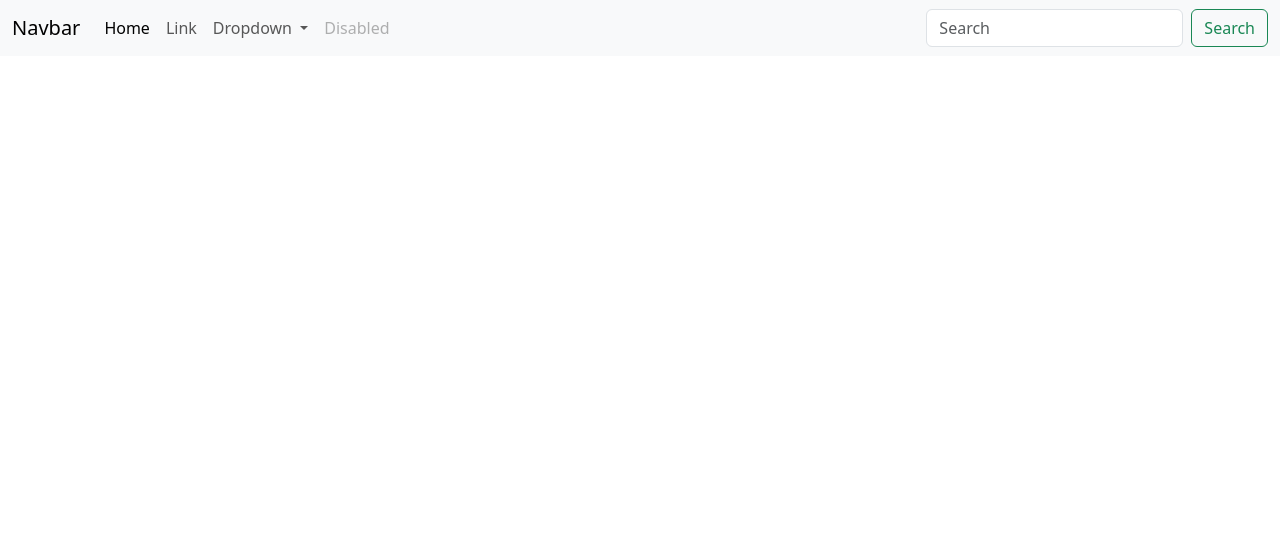
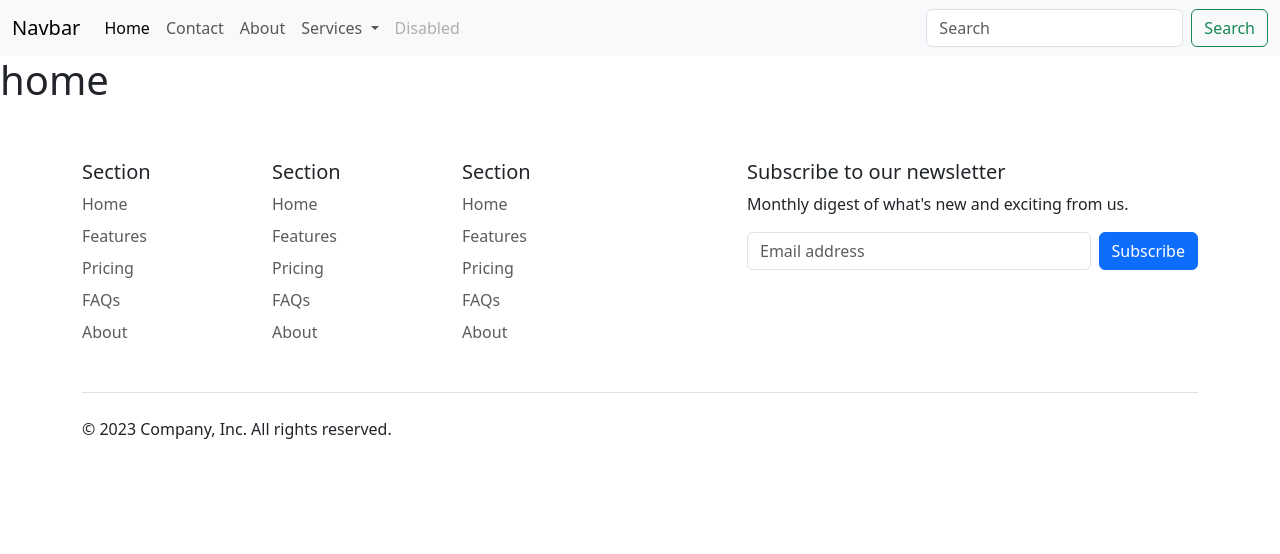
Before and after one commit to banvro/3-to-4-AI-august, a Flask app: page /show in a window 1280 px wide. Shown: the top 554 px of the page. Run offline with Flask 3, Linux system fonts and the light colour scheme.

Commit message:
working with jij=nja 2

```diff
--- a/python-web-august/flask-classes-september/app.py
+++ b/python-web-august/flask-classes-september/app.py
@@ -1,7 +1,7 @@
 from flask import Flask, render_template
 app = Flask(__name__)
 
-@app.route("/")
+@app.route("/car")
 def home():
     return "welcom to my flask app..."
 
@@ -13,5 +13,28 @@ def about(id):
 def showpage():
     return render_template("home.html")
 
+
+@app.route("/myfrom")
+def showfome():
+    return render_template("myfrom.html")
+
+
+
+@app.route("/")
+def home1():
+    return render_template("home.html")
+
+@app.route("/about-us")
+def about1():
+    return render_template("about.html")
+
+@app.route("/contact-us")
+def contact1():
+    return render_template("contact.html")
+
+@app.route("/services")
+def services():
+    return render_template("services.html")
+
 if __name__ == "__main__":
     app.run(debug = True)
--- /dev/null
+++ b/python-web-august/flask-classes-september/templates/base.html
@@ -0,0 +1,116 @@
+<!doctype html>
+<html lang="en">
+  <head>
+    <meta charset="utf-8">
+    <meta name="viewport" content="width=device-width, initial-scale=1">
+    <title>{% block title %}{% endblock title %} | My</title>
+    <link href="https://cdn.jsdelivr.net/npm/bootstrap@5.3.1/dist/css/bootstrap.min.css" rel="stylesheet" integrity="sha384-4bw+/aepP/YC94hEpVNVgiZdgIC5+VKNBQNGCHeKRQN+PtmoHDEXuppvnDJzQIu9" crossorigin="anonymous">
+
+</head>
+  <body>
+    <nav class="navbar navbar-expand-lg bg-body-tertiary">
+        <div class="container-fluid">
+          <a class="navbar-brand" href="#">Navbar</a>
+          <button class="navbar-toggler" type="button" data-bs-toggle="collapse" data-bs-target="#navbarSupportedContent" aria-controls="navbarSupportedContent" aria-expanded="false" aria-label="Toggle navigation">
+            <span class="navbar-toggler-icon"></span>
+          </button>
+          <div class="collapse navbar-collapse" id="navbarSupportedContent">
+            <ul class="navbar-nav me-auto mb-2 mb-lg-0">
+              <li class="nav-item">
+                <a class="nav-link active" aria-current="page" href="/">Home</a>
+              </li>
+              <li class="nav-item">
+                <a class="nav-link" href="contact-us">Contact</a>
+              </li>
+              <li class="nav-item">
+                <a class="nav-link" href="about-us">About</a>
+              </li>
+              <li class="nav-item dropdown">
+                <a class="nav-link dropdown-toggle" href="services" role="button" data-bs-toggle="dropdown" aria-expanded="false">
+                  Services
+                </a>
+                <ul class="dropdown-menu">
+                  <li><a class="dropdown-item" href="services">Service</a></li>
+                  <li><a class="dropdown-item" href="#">Another action</a></li>
+                  <li><hr class="dropdown-divider"></li>
+                  <li><a class="dropdown-item" href="#">Something else here</a></li>
+                </ul>
+              </li>
+              <li class="nav-item">
+                <a class="nav-link disabled" aria-disabled="true">Disabled</a>
+              </li>
+            </ul>
+            <form class="d-flex" role="search">
+              <input class="form-control me-2" type="search" placeholder="Search" aria-label="Search">
+              <button class="btn btn-outline-success" type="submit">Search</button>
+            </form>
+          </div>
+        </div>
+      </nav>
+
+
+      {% block xyz %}{% endblock xyz %}
+
+
+      <div class="container">
+        <footer class="py-5">
+          <div class="row">
+            <div class="col-6 col-md-2 mb-3">
+              <h5>Section</h5>
+              <ul class="nav flex-column">
+                <li class="nav-item mb-2"><a href="#" class="nav-link p-0 text-body-secondary">Home</a></li>
+                <li class="nav-item mb-2"><a href="#" class="nav-link p-0 text-body-secondary">Features</a></li>
+                <li class="nav-item mb-2"><a href="#" class="nav-link p-0 text-body-secondary">Pricing</a></li>
+                <li class="nav-item mb-2"><a href="#" class="nav-link p-0 text-body-secondary">FAQs</a></li>
+                <li class="nav-item mb-2"><a href="#" class="nav-link p-0 text-body-secondary">About</a></li>
+              </ul>
+            </div>
+
+            <div class="col-6 col-md-2 mb-3">
+              <h5>Section</h5>
+              <ul class="nav flex-column">
+                <li class="nav-item mb-2"><a href="#" class="nav-link p-0 text-body-secondary">Home</a></li>
+                <li class="nav-item mb-2"><a href="#" class="nav-link p-0 text-body-secondary">Features</a></li>
+                <li class="nav-item mb-2"><a href="#" class="nav-link p-0 text-body-secondary">Pricing</a></li>
+                <li class="nav-item mb-2"><a href="#" class="nav-link p-0 text-body-secondary">FAQs</a></li>
+                <li class="nav-item mb-2"><a href="#" class="nav-link p-0 text-body-secondary">About</a></li>
+              </ul>
+            </div>
+
+            <div class="col-6 col-md-2 mb-3">
+              <h5>Section</h5>
+              <ul class="nav flex-column">
+                <li class="nav-item mb-2"><a href="#" class="nav-link p-0 text-body-secondary">Home</a></li>
+                <li class="nav-item mb-2"><a href="#" class="nav-link p-0 text-body-secondary">Features</a></li>
+                <li class="nav-item mb-2"><a href="#" class="nav-link p-0 text-body-secondary">Pricing</a></li>
+                <li class="nav-item mb-2"><a href="#" class="nav-link p-0 text-body-secondary">FAQs</a></li>
+                <li class="nav-item mb-2"><a href="#" class="nav-link p-0 text-body-secondary">About</a></li>
+              </ul>
+            </div>
+
+            <div class="col-md-5 offset-md-1 mb-3">
+              <form>
+                <h5>Subscribe to our newsletter</h5>
+                <p>Monthly digest of what's new and exciting from us.</p>
+                <div class="d-flex flex-column flex-sm-row w-100 gap-2">
+                  <label for="newsletter1" class="visually-hidden">Email address</label>
+                  <input id="newsletter1" type="text" class="form-control" placeholder="Email address">
+                  <button class="btn btn-primary" type="button">Subscribe</button>
+                </div>
+              </form>
+            </div>
+          </div>
+
+          <div class="d-flex flex-column flex-sm-row justify-content-between py-4 my-4 border-top">
+            <p>&copy; 2023 Company, Inc. All rights reserved.</p>
+            <ul class="list-unstyled d-flex">
+              <li class="ms-3"><a class="link-body-emphasis" href="#"><svg class="bi" width="24" height="24"><use xlink:href="#twitter"/></svg></a></li>
+              <li class="ms-3"><a class="link-body-emphasis" href="#"><svg class="bi" width="24" height="24"><use xlink:href="#instagram"/></svg></a></li>
+              <li class="ms-3"><a class="link-body-emphasis" href="#"><svg class="bi" width="24" height="24"><use xlink:href="#facebook"/></svg></a></li>
+            </ul>
+          </div>
+        </footer>
+      </div>
+    <script src="https://cdn.jsdelivr.net/npm/bootstrap@5.3.1/dist/js/bootstrap.bundle.min.js" integrity="sha384-HwwvtgBNo3bZJJLYd8oVXjrBZt8cqVSpeBNS5n7C8IVInixGAoxmnlMuBnhbgrkm" crossorigin="anonymous"></script>
+  </body>
+</html>
--- a/python-web-august/flask-classes-september/templates/home.html
+++ b/python-web-august/flask-classes-september/templates/home.html
@@ -1,52 +1,11 @@
-<!doctype html>
-<html lang="en">
-  <head>
-    <meta charset="utf-8">
-    <meta name="viewport" content="width=device-width, initial-scale=1">
-    <title>Bootstrap demo</title>
-    <link href="https://cdn.jsdelivr.net/npm/bootstrap@5.3.1/dist/css/bootstrap.min.css" rel="stylesheet" integrity="sha384-4bw+/aepP/YC94hEpVNVgiZdgIC5+VKNBQNGCHeKRQN+PtmoHDEXuppvnDJzQIu9" crossorigin="anonymous">
-  </head>
-  <body>
-    <nav class="navbar navbar-expand-lg bg-body-tertiary">
-        <div class="container-fluid">
-          <a class="navbar-brand" href="#">Navbar</a>
-          <button class="navbar-toggler" type="button" data-bs-toggle="collapse" data-bs-target="#navbarSupportedContent" aria-controls="navbarSupportedContent" aria-expanded="false" aria-label="Toggle navigation">
-            <span class="navbar-toggler-icon"></span>
-          </button>
-          <div class="collapse navbar-collapse" id="navbarSupportedContent">
-            <ul class="navbar-nav me-auto mb-2 mb-lg-0">
-              <li class="nav-item">
-                <a class="nav-link active" aria-current="page" href="#">Home</a>
-              </li>
-              <li class="nav-item">
-                <a class="nav-link" href="#">Link</a>
-              </li>
-              <li class="nav-item dropdown">
-                <a class="nav-link dropdown-toggle" href="#" role="button" data-bs-toggle="dropdown" aria-expanded="false">
-                  Dropdown
-                </a>
-                <ul class="dropdown-menu">
-                  <li><a class="dropdown-item" href="#">Action</a></li>
-                  <li><a class="dropdown-item" href="#">Another action</a></li>
-                  <li><hr class="dropdown-divider"></li>
-                  <li><a class="dropdown-item" href="#">Something else here</a></li>
-                </ul>
-              </li>
-              <li class="nav-item">
-                <a class="nav-link disabled" aria-disabled="true">Disabled</a>
-              </li>
-            </ul>
-            <form class="d-flex" role="search">
-              <input class="form-control me-2" type="search" placeholder="Search" aria-label="Search">
-              <button class="btn btn-outline-success" type="submit">Search</button>
-            </form>
-          </div>
-        </div>
-      </nav>
+{% extends "base.html" %}
+
+
+{% block xyz %}
+
+<h1> home </h1>
+{% endblock xyz %}
 
 
 
-
-    <script src="https://cdn.jsdelivr.net/npm/bootstrap@5.3.1/dist/js/bootstrap.bundle.min.js" integrity="sha384-HwwvtgBNo3bZJJLYd8oVXjrBZt8cqVSpeBNS5n7C8IVInixGAoxmnlMuBnhbgrkm" crossorigin="anonymous"></script>
-  </body>
-</html>
+{% block title %}Home{% endblock title %}
--- /dev/null
+++ b/python-web-august/flask-classes-september/templates/myfrom.html
@@ -0,0 +1 @@
+{% extends "base.html" %}
```
Also changed, not shown: python-web-august/flask-classes-september/templates/about.html (added, +16 -0 lines), python-web-august/flask-classes-september/templates/contact.html (added, +31 -0 lines), python-web-august/flask-classes-september/templates/services.html (added, +11 -0 lines).
